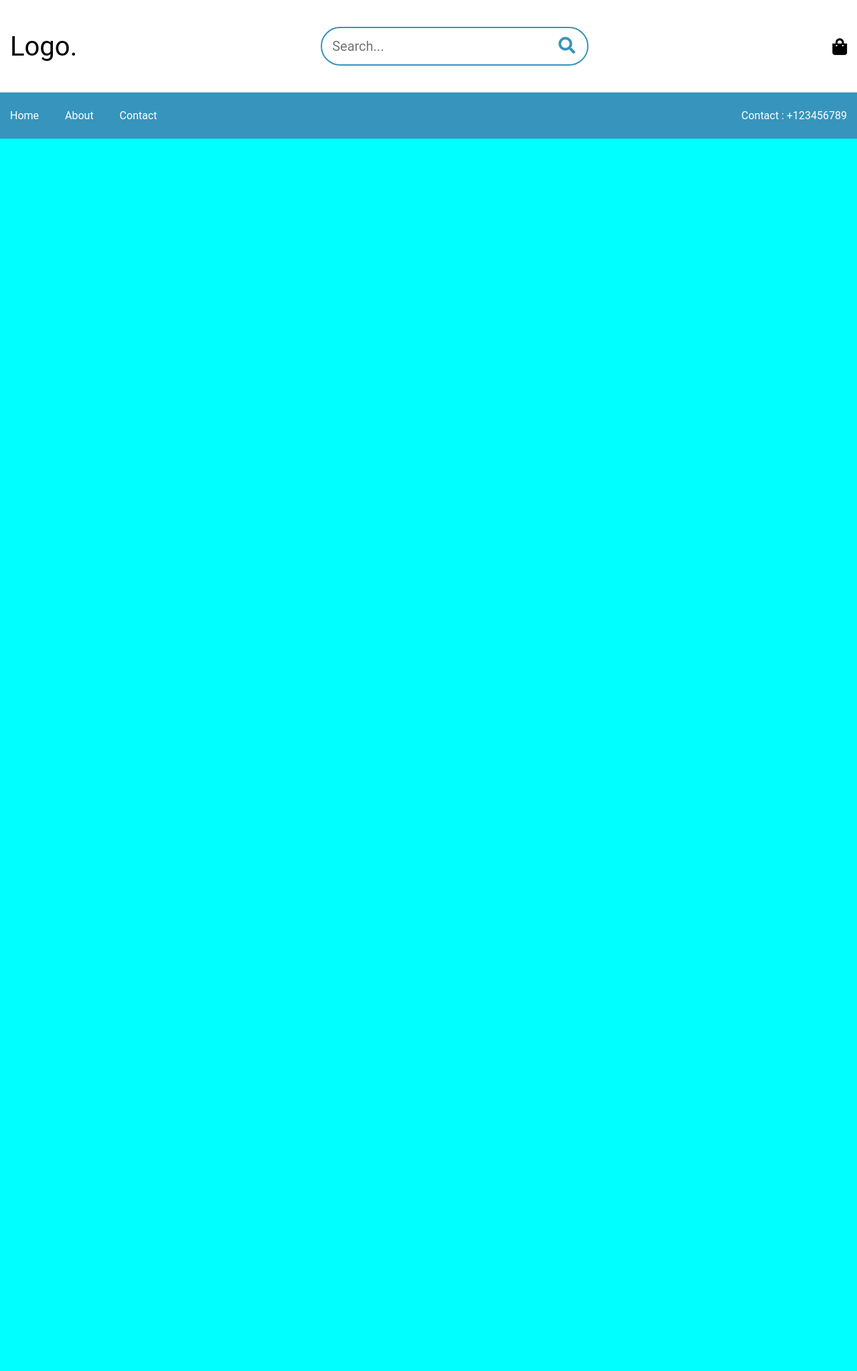
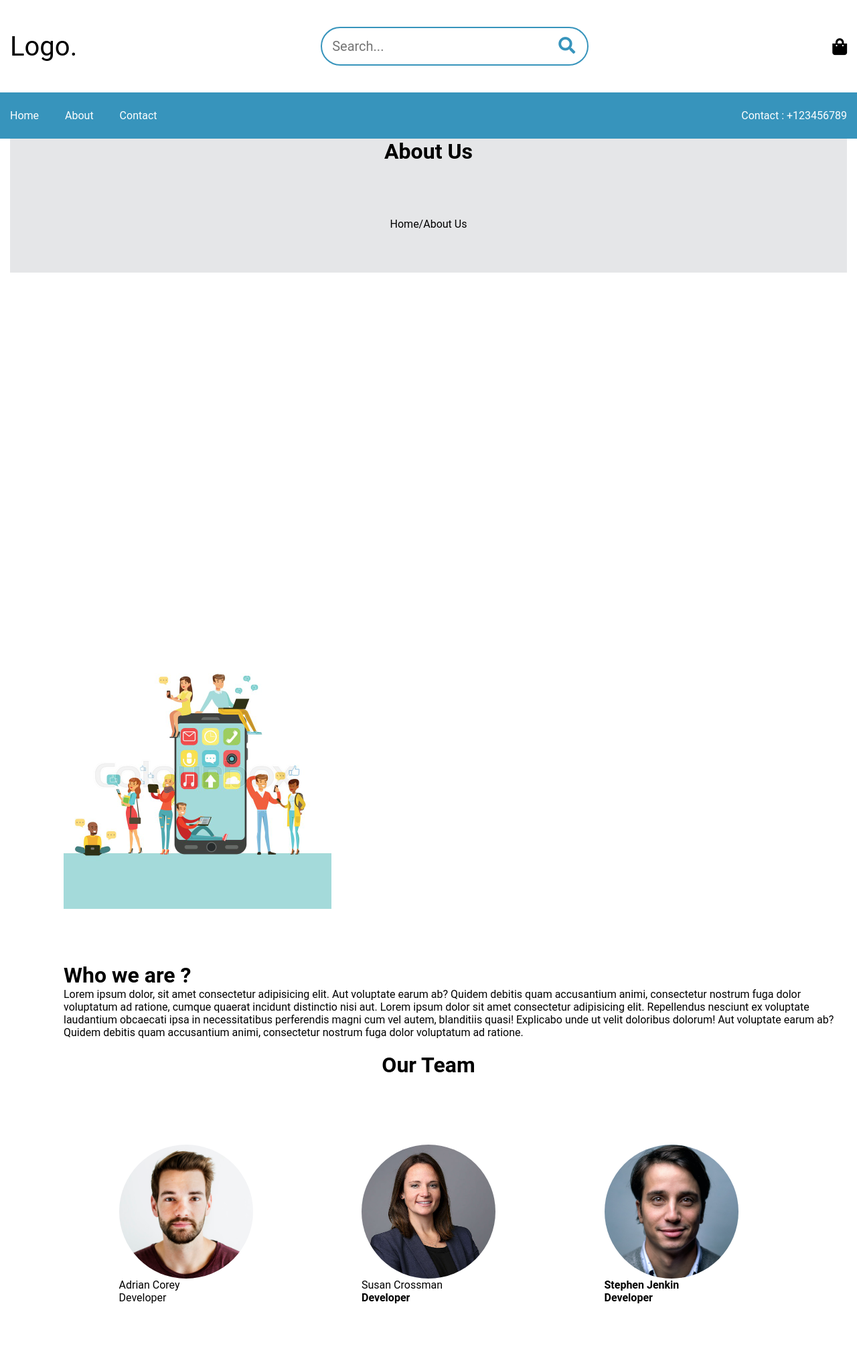
Before and after one commit to gk44739/Inxhinjeri-E-Ueb-it-Projekti, a PHP site: page /about.html in a window 1280 px wide. Shown: the whole page at 67% size. Before the commit the page ends 207 px from the top, so only its background shows below. Run offline with PHP 8.4, Linux system fonts and the light colour scheme.

Commit message:
Lirijon Commit

```diff
--- a/about.html
+++ b/about.html
@@ -62,10 +62,57 @@
         <div class="about__main">
             <div class="container">
                 <div class="about__main__inner">
-
+                    <h1>About Us</h1>
+                    <p>Home/About Us</p>
                 </div>
             </div>
         </div>
+            <div class="about__main__how">
+                <div class="container">
+                    <div class="about__main__how">
+                        <div class="div__main2">
+                            <img class="main2__photo" src="img/peoplewithphones.jpg">
+                        </div>
+                        <div class="div1__main2">
+                            <h1>Who we are ?</h1>
+                            <p>Lorem ipsum dolor, sit amet consectetur adipisicing elit.
+                                Aut voluptate earum ab? Quidem debitis quam accusantium
+                                animi, consectetur nostrum fuga dolor voluptatum ad ratione,
+                                cumque quaerat incidunt distinctio nisi aut.
+                                Lorem ipsum dolor sit amet consectetur adipisicing elit.
+                                Repellendus nesciunt ex voluptate laudantium obcaecati ipsa
+                                in necessitatibus perferendis magni cum vel autem, blanditiis
+                                quasi! Explicabo unde ut velit doloribus dolorum!
+                                Aut voluptate earum ab? Quidem debitis quam accusantium
+                                animi, consectetur nostrum fuga dolor voluptatum ad ratione.</p>
+                        </div>
+                    </div>
+                </div>
+            </div>
+
+            <div class="about__main3">
+                <div class="container">
+                    <h1>Our Team</h1>
+                    <div class = "inner__container1">
+                        <div class="human">
+                            <img class="imghuman" src="img/person1.png">
+                            <p class="peoplename">Adrian Corey</p>
+                            <p class="jobs">Developer</p>
+                        </div>
+                        <div class="human">
+                            <img class="imghuman" src="img/person2.png">
+                            <p class="peoplename">Susan Crossman</p>
+                            <p class="jobs"><b>Developer</p>
+                        </div>
+                        <div class="human">
+                            <img class="imghuman" src="img/person3.png">
+                            <p class="peoplename">Stephen Jenkin</p>
+                            <p class="jobs"><b>Developer</b></p>
+                        </div>
+                    </div>
+                </div>
+            </div>
+
         <script src="js/main.js"></script>
     </body>
 </html>
--- a/css/about.css
+++ b/css/about.css
@@ -1,4 +1,62 @@
 .about__main {
-  background-color: aqua;
+  background-color: white;
   height: 700px;
 }
+
+.about__main__inner {
+  background-color: #e5e6e8;
+  text-align: center;
+  height: 200px;
+}
+.about__main__inner h1 {
+  margin-bottom: 50px;
+}
+.about__main__inner p {
+  padding-top: 30px;
+}
+
+.about__main__how {
+  background-color: white;
+}
+
+.about__main__how__inner {
+  display: flex;
+  flex-direction: row;
+}
+
+.main2__photo {
+  height: 400px;
+  width: 400px;
+  padding-top: 50px;
+  padding-bottom: 30px;
+  padding-left: 80px;
+}
+
+.div1__main2 {
+  padding-top: 50px;
+  padding-left: 80px;
+}
+
+.about__main__how__inner p {
+  width: 0 auto;
+}
+
+.inner__container1 {
+  display: flex;
+  flex-direction: row;
+  justify-content: space-evenly;
+}
+
+.about__main3 h1 {
+  text-align: center;
+  padding-top: 20px;
+}
+.human {
+  margin: 100px 0;
+}
+.imghuman {
+  width: 200px;
+  height: 200px;
+  object-fit: cover;
+  border-radius: 50%;
+}
```
Also changed, not shown: img/Person2.png (added), img/peoplewithphones.jpg (added), img/person1.png (added), img/person3.png (added).
